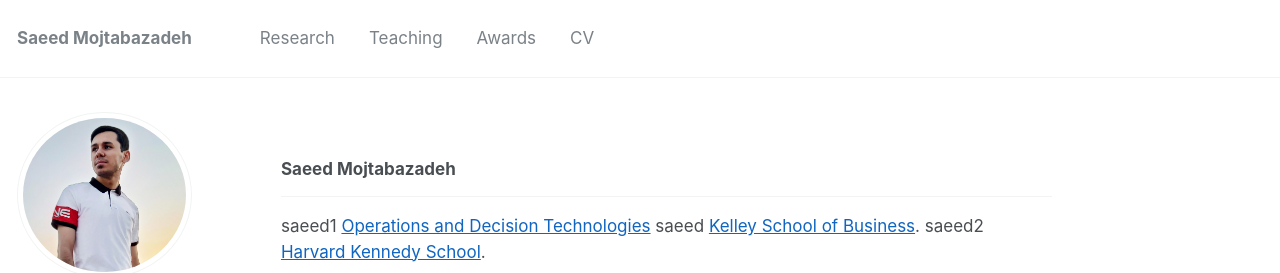
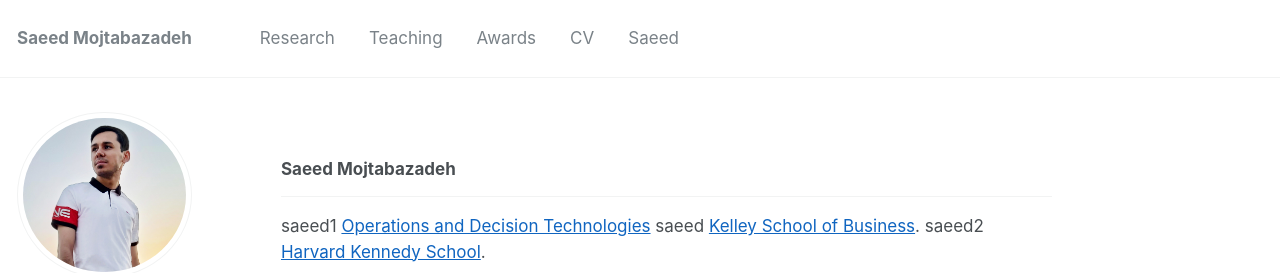
Before and after one commit to mojtabazadeh/mojtabazadeh.github.io, a Jekyll site: the page built from _pages/about-beforeKelley.md, in a window 1280 px wide and 943 px high. Shown: the top 273 px of the window. Built offline with Jekyll 4.4.1, drawn with Linux system fonts in a browser that asks for light colours; some web fonts are replaced.

Commit message:
Update navigation.yml

```diff
--- a/_data/navigation.yml
+++ b/_data/navigation.yml
@@ -11,3 +11,6 @@ main:
 
   - title: "CV"
     url: /cv/
+
+  - title: "Saeed"
+    url: /cv/
```
